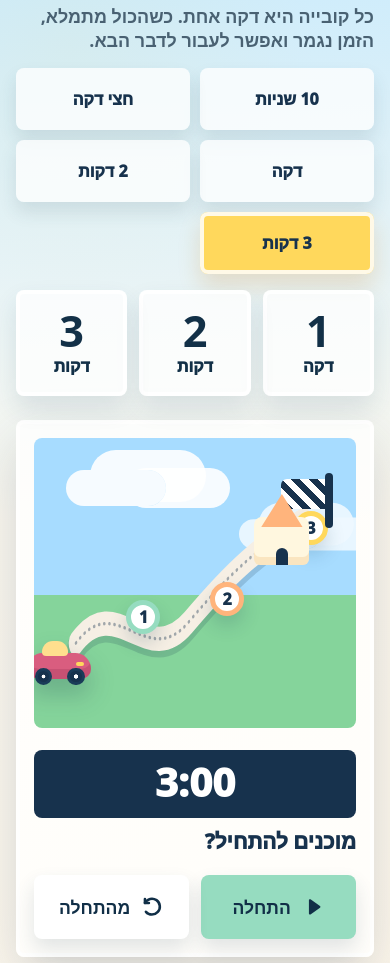
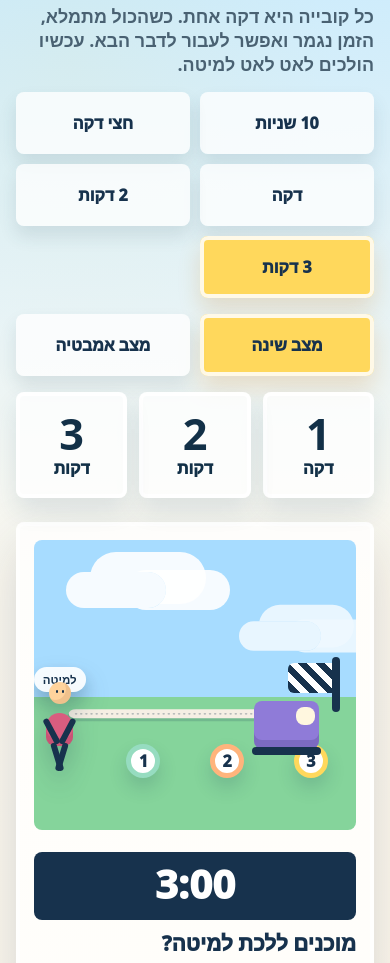
Before and after one commit to yuvalm87/kid-timer, a plain HTML site: page index.html in a window 390 px wide. Shown: the part 137-1100 px from the top of the page. Drawn offline with Linux system fonts and the light colour scheme.

Commit message:
Improve timer modes and mobile audio

```diff
--- a/index.html
+++ b/index.html
@@ -129,7 +129,15 @@
         max-width: 520px;
       }
 
-      .time-choice {
+      .mode-picker {
+        display: grid;
+        grid-template-columns: repeat(2, minmax(120px, 1fr));
+        gap: 10px;
+        max-width: 430px;
+      }
+
+      .time-choice,
+      .mode-choice {
         min-height: 62px;
         border: 0;
         border-radius: 8px;
@@ -141,7 +149,8 @@
         font-weight: 950;
       }
 
-      .time-choice[aria-pressed="true"] {
+      .time-choice[aria-pressed="true"],
+      .mode-choice[aria-pressed="true"] {
         background: var(--lemon);
         box-shadow:
           inset 0 0 0 4px rgba(255, 255, 255, 0.85),
@@ -248,42 +257,86 @@
         position: absolute;
         width: clamp(86px, 15vw, 138px);
         height: clamp(92px, 16vw, 142px);
-        right: 7%;
-        top: 12%;
+        right: 5%;
+        bottom: 28%;
         z-index: 3;
       }
 
-      .house {
+      .bed,
+      .bath {
         position: absolute;
-        left: 8%;
+        left: 0;
         bottom: 0;
-        width: 64%;
+        width: 76%;
         height: 52%;
-        border-radius: 8px 8px 6px 6px;
-        background: #fff7df;
-        box-shadow: inset 0 -8px 0 rgba(233, 166, 82, 0.22);
       }
 
-      .house::before {
+      .bed {
+        display: none;
+        border-radius: 8px;
+        background: #8f7bd8;
+        box-shadow: inset 0 -9px 0 rgba(41, 32, 92, 0.18);
+      }
+
+      .bed::before {
         content: "";
         position: absolute;
-        left: 12%;
-        right: 12%;
-        top: -48%;
-        height: 70%;
-        background: var(--peach);
-        clip-path: polygon(50% 0, 100% 100%, 0 100%);
+        right: 6%;
+        top: 12%;
+        width: 30%;
+        height: 38%;
+        border-radius: 8px;
+        background: #fff7df;
       }
 
-      .house::after {
+      .bed::after {
         content: "";
         position: absolute;
-        width: 22%;
-        height: 34%;
-        left: 39%;
-        bottom: 0;
-        border-radius: 6px 6px 0 0;
+        left: -3%;
+        right: -3%;
+        bottom: -12%;
+        height: 16%;
+        border-radius: 999px;
         background: var(--ink);
+      }
+
+      .bath {
+        display: none;
+        height: 48%;
+        border-radius: 12px 12px 32px 32px;
+        background: #ffffff;
+        box-shadow:
+          inset 0 -12px 0 rgba(99, 171, 201, 0.26),
+          0 8px 0 rgba(23, 50, 77, 0.12);
+      }
+
+      .bath::before {
+        content: "";
+        position: absolute;
+        left: 10%;
+        right: 10%;
+        top: 18%;
+        height: 28%;
+        border-radius: 999px;
+        background: #8edcff;
+      }
+
+      .bath::after {
+        content: "";
+        position: absolute;
+        right: 10%;
+        top: -36%;
+        width: 16%;
+        height: 46%;
+        border: 8px solid var(--ink);
+        border-left: 0;
+        border-bottom: 0;
+        border-radius: 0 24px 0 0;
+      }
+
+      .mode-sleep .bed,
+      .mode-bath .bath {
+        display: block;
       }
 
       .finish-flag {
@@ -321,9 +374,9 @@
 
       .road-map {
         position: absolute;
-        inset: 8% 5% 12%;
+        inset: 42% 5% 16%;
         width: 90%;
-        height: 80%;
+        height: 30%;
         overflow: visible;
         z-index: 1;
       }
@@ -340,7 +393,7 @@
       .road-shadow {
         stroke: rgba(28, 65, 82, 0.18);
         stroke-width: 52;
-        transform: translateY(8px);
+        transform: translateY(10px);
       }
 
       .road-base {
@@ -393,69 +446,112 @@
       .runner {
         position: absolute;
         left: var(--runner-left, 8%);
-        bottom: var(--runner-bottom, 16%);
-        width: clamp(70px, 13vw, 108px);
-        height: clamp(46px, 8vw, 72px);
+        bottom: 20%;
+        width: clamp(58px, 10vw, 86px);
+        height: clamp(92px, 16vw, 132px);
         transform: translateX(-50%);
-        transition:
-          left 500ms linear,
-          bottom 500ms linear;
+        transition: left 500ms linear;
         filter: drop-shadow(0 13px 12px rgba(19, 54, 77, 0.24));
         z-index: 4;
       }
 
-      .runner-body {
+      .kid-head {
         position: absolute;
-        left: 6%;
-        right: 6%;
-        bottom: 18%;
-        height: 56%;
-        border-radius: 18px 22px 14px 14px;
-        background: var(--berry);
-        box-shadow: inset 0 -10px 0 rgba(117, 32, 62, 0.18);
+        width: 38%;
+        aspect-ratio: 1;
+        border-radius: 50%;
+        left: 31%;
+        top: 2%;
+        background: #ffd39c;
+        box-shadow: inset -5px -4px 0 rgba(151, 86, 42, 0.14);
       }
 
-      .runner-body::before {
+      .kid-head::before,
+      .kid-head::after {
         content: "";
         position: absolute;
-        left: 22%;
-        top: -48%;
-        width: 42%;
-        height: 58%;
-        border-radius: 16px 16px 6px 6px;
-        background: #ffdf8e;
-        box-shadow: 34px 18px 0 -12px rgba(255, 255, 255, 0.92);
+        top: 38%;
+        width: 10%;
+        height: 10%;
+        border-radius: 50%;
+        background: var(--ink);
       }
 
-      .runner-body::after {
-        content: "";
-        position: absolute;
-        right: 11%;
-        top: 34%;
-        width: 13%;
-        height: 16%;
-        border-radius: 999px;
-        background: var(--lemon);
+      .kid-head::before {
+        right: 32%;
       }
 
-      .runner-wheel {
-        position: absolute;
-        width: 25%;
-        aspect-ratio: 1;
-        bottom: 5%;
-        border-radius: 50%;
-        background:
-          radial-gradient(circle, #ffffff 0 25%, transparent 26%),
-          var(--ink);
-        border: 3px solid #1a3b58;
+      .kid-head::after {
+        left: 32%;
       }
 
-      .runner-wheel.one {
-        right: 14%;
+      .kid-body {
+        position: absolute;
+        width: 46%;
+        height: 36%;
+        left: 27%;
+        top: 36%;
+        border-radius: 18px 18px 12px 12px;
+        background: var(--berry);
+        box-shadow: inset 0 -8px 0 rgba(117, 32, 62, 0.16);
       }
 
-      .runner-wheel.two {
-        left: 14%;
+      .mode-bath .kid-body {
+        background: #28a7d8;
+      }
+
+      .kid-arm,
+      .kid-leg {
+        position: absolute;
+        width: 10%;
+        border-radius: 999px;
+        background: var(--ink);
+        transform-origin: top center;
+      }
+
+      .kid-arm {
+        height: 30%;
+        top: 42%;
+      }
+
+      .kid-arm.one {
+        right: 20%;
+        transform: rotate(28deg);
+      }
+
+      .kid-arm.two {
+        left: 20%;
+        transform: rotate(-28deg);
+      }
+
+      .kid-leg {
+        height: 31%;
+        top: 68%;
+      }
+
+      .kid-leg.one {
+        right: 34%;
+        transform: rotate(17deg);
+      }
+
+      .kid-leg.two {
+        left: 34%;
+        transform: rotate(-17deg);
+      }
+
+      .kid-label {
+        position: absolute;
+        top: -14%;
+        left: 50%;
+        transform: translateX(-50%);
+        min-width: max-content;
+        padding: 5px 9px;
+        border-radius: 999px;
+        background: rgba(255, 255, 255, 0.9);
+        color: var(--ink);
+        font-size: clamp(0.72rem, 1.7vw, 0.95rem);
+        font-weight: 900;
+        box-shadow: 0 8px 14px rgba(25, 65, 87, 0.14);
       }
 
       .readout {
@@ -575,6 +671,10 @@
           grid-template-columns: repeat(2, minmax(0, 1fr));
         }
 
+        .mode-picker {
+          grid-template-columns: repeat(2, minmax(0, 1fr));
+        }
+
         .timer-stage {
           padding: 14px;
         }
@@ -602,7 +702,7 @@
     </style>
   </head>
   <body>
-    <div class="page" id="app">
+    <div class="page mode-sleep" id="app">
       <header>
         <div class="brand" aria-label="טיימר של שלוש דקות">
           <div class="brand-mark" aria-hidden="true">
@@ -629,6 +729,11 @@
             <button class="time-choice" type="button" data-seconds="180" aria-pressed="true">3 דקות</button>
           </div>
 
+          <div class="mode-picker" aria-label="בחירת מצב לטיימר">
+            <button class="mode-choice" type="button" data-mode="sleep" aria-pressed="true">מצב שינה</button>
+            <button class="mode-choice" type="button" data-mode="bath" aria-pressed="false">מצב אמבטיה</button>
+          </div>
+
           <div class="minute-row" aria-label="שלוש דקות מחולקות לשלושה חלקים">
           </div>
         </section>
@@ -639,26 +744,33 @@
             <div class="cloud two"></div>
             <div class="finish-scene" aria-hidden="true">
               <div class="finish-flag"></div>
-              <div class="house"></div>
+              <div class="bed"></div>
+              <div class="bath"></div>
             </div>
             <svg class="road-map" viewBox="0 0 900 420" aria-hidden="true" preserveAspectRatio="none">
-              <path class="road-shadow" d="M80 330 C205 230 300 382 430 292 S650 154 790 106" />
-              <path class="road-base" d="M80 330 C205 230 300 382 430 292 S650 154 790 106" />
-              <path class="road-progress" pathLength="100" d="M80 330 C205 230 300 382 430 292 S650 154 790 106" />
-              <path class="road-dashes" d="M80 330 C205 230 300 382 430 292 S650 154 790 106" />
+              <path class="road-shadow" d="M80 250 L790 250" />
+              <path class="road-base" d="M80 250 L790 250" />
+              <path class="road-progress" pathLength="100" d="M80 250 L790 250" />
+              <path class="road-dashes" d="M80 250 L790 250" />
             </svg>
             <div class="road-stations" aria-hidden="true">
             </div>
             <div class="runner" aria-hidden="true">
-              <div class="runner-body"></div>
-              <div class="runner-wheel one"></div>
-              <div class="runner-wheel two"></div>
+              <div class="kid-label" id="kidLabel">למיטה</div>
+              <div class="kid-head"></div>
+              <div class="kid-body"></div>
+              <div class="kid-arm one"></div>
+              <div class="kid-arm two"></div>
+              <div class="kid-leg one"></div>
+              <div class="kid-leg two"></div>
             </div>
           </div>
 
           <div class="readout">
             <div class="time" id="time" aria-live="polite">3:00</div>
-            <p class="status" id="status">מוכנים להתחיל?</p>
+            <div>
+              <p class="status" id="status">מוכנים להתחיל?</p>
+            </div>
           </div>
 
           <div class="controls">
@@ -682,11 +794,28 @@
 
     <script>
       const options = {
-        10: { title: "10 שניות", lead: "מסלול קצרצר. המכונית מגיעה לדגל ממש מהר.", blocks: ["10"], aria: "עשר שניות" },
+        10: { title: "10 שניות", lead: "מסלול קצרצר. מגיעים לדגל ממש מהר.", blocks: ["10"], aria: "עשר שניות" },
         30: { title: "חצי דקה", lead: "קובייה אחת קצרה. כשהיא מתמלאת, הזמן נגמר.", blocks: ["חצי"], aria: "חצי דקה" },
         60: { title: "דקה", lead: "קובייה אחת היא דקה אחת. כשהיא מתמלאת, הזמן נגמר.", blocks: ["1"], aria: "דקה אחת" },
         120: { title: "2 דקות", lead: "כל קובייה היא דקה אחת. כשהשתיים מתמלאות, הזמן נגמר.", blocks: ["1", "2"], aria: "שתי דקות מחולקות לשני חלקים" },
         180: { title: "3 דקות", lead: "כל קובייה היא דקה אחת. כשהכול מתמלא, הזמן נגמר ואפשר לעבור לדבר הבא.", blocks: ["1", "2", "3"], aria: "שלוש דקות מחולקות לשלושה חלקים" },
+      };
+
+      const modes = {
+        sleep: {
+          label: "למיטה",
+          lead: "עכשיו הולכים לאט לאט למיטה.",
+          ready: "מוכנים ללכת למיטה?",
+          done: "הגענו למיטה. לילה טוב.",
+          almost: "כמעט במיטה.",
+        },
+        bath: {
+          label: "לאמבטיה",
+          lead: "עכשיו הולכים לאט לאט לאמבטיה.",
+          ready: "מוכנים ללכת לאמבטיה?",
+          done: "הגענו לאמבטיה. כל הכבוד.",
+          almost: "כמעט באמבטיה.",
+        },
       };
 
       const app = document.querySelector("#app");
@@ -699,14 +828,19 @@
       const reset = document.querySelector("#reset");
       const soundToggle = document.querySelector("#soundToggle");
       const timeChoices = [...document.querySelectorAll(".time-choice")];
+      const modeChoices = [...document.querySelectorAll(".mode-choice")];
       const blockRow = document.querySelector(".minute-row");
       const roadStations = document.querySelector(".road-stations");
+      const kidLabel = document.querySelector("#kidLabel");
 
       let totalSeconds = 180;
       let remaining = totalSeconds;
+      let currentMode = "sleep";
       let running = false;
       let timerId = null;
       let soundOn = true;
+      let audioCtx = null;
+      let audioUnlocked = false;
 
       const startIcon = `
         <svg class="icon" viewBox="0 0 24 24" fill="currentColor" aria-hidden="true">
@@ -730,10 +864,9 @@
       }
 
       function roadPoint(progress) {
-        const curve = Math.sin(progress * Math.PI * 2) * 7;
         return {
           x: 8 + progress * 78,
-          y: 14 + progress * 55 + curve,
+          y: 24,
         };
       }
 
@@ -767,27 +900,77 @@
           .join("");
       }
 
+      function refreshCopy() {
+        const option = options[totalSeconds];
+        const mode = modes[currentMode];
+        titleEl.textContent = option.title;
+        leadEl.textContent = `${option.lead} ${mode.lead}`;
+        kidLabel.textContent = mode.label;
+      }
+
       function setDuration(seconds) {
         stopTimer();
         totalSeconds = seconds;
         remaining = totalSeconds;
 
-        const option = options[seconds];
-        titleEl.textContent = option.title;
-        leadEl.textContent = option.lead;
         timeChoices.forEach((choice) => {
           choice.setAttribute("aria-pressed", String(Number(choice.dataset.seconds) === seconds));
         });
+        refreshCopy();
         renderBlocks();
         renderStations();
         update();
       }
 
-      function playDoneSound() {
+      function setMode(modeName) {
+        stopTimer();
+        currentMode = modeName;
+        remaining = totalSeconds;
+        app.classList.toggle("mode-sleep", currentMode === "sleep");
+        app.classList.toggle("mode-bath", currentMode === "bath");
+        modeChoices.forEach((choice) => {
+          choice.setAttribute("aria-pressed", String(choice.dataset.mode === modeName));
+        });
+        refreshCopy();
+        update();
+      }
+
+      function getAudioContext() {
+        const AudioContext = window.AudioContext || window.webkitAudioContext;
+        if (!AudioContext) return null;
+        if (!audioCtx) audioCtx = new AudioContext();
+        return audioCtx;
+      }
+
+      async function unlockSound() {
+        if (!soundOn || audioUnlocked) return;
+        const ctx = getAudioContext();
+        if (!ctx) return;
+        if (ctx.state === "suspended") {
+          await ctx.resume();
+        }
+
+        const oscillator = ctx.createOscillator();
+        const gain = ctx.createGain();
+        gain.gain.setValueAtTime(0.0001, ctx.currentTime);
+        oscillator.connect(gain).connect(ctx.destination);
+        oscillator.start(ctx.currentTime);
+        oscillator.stop(ctx.currentTime + 0.03);
+        audioUnlocked = true;
+      }
+
+      async function playDoneSound() {
         if (!soundOn) return;
-        const AudioContext = window.AudioContext || window.webkitAudioContext;
-        if (!AudioContext) return;
-        const ctx = new AudioContext();
+        const ctx = getAudioContext();
+        if (!ctx) return;
+        if (ctx.state === "suspended") {
+          await ctx.resume();
+        }
+
+        if ("vibrate" in navigator) {
+          navigator.vibrate([180, 80, 180]);
+        }
+
         [523.25, 659.25, 783.99].forEach((frequency, index) => {
           const oscillator = ctx.createOscillator();
           const gain = ctx.createGain();
@@ -808,7 +991,6 @@
         const carPoint = roadPoint(elapsed);
         visual.style.setProperty("--road-left", `${100 - elapsed * 100}`);
         visual.style.setProperty("--runner-left", `${carPoint.x}%`);
-        visual.style.setProperty("--runner-bottom", `${carPoint.y}%`);
         timeEl.textContent = formatTime(remaining);
 
         const blocks = [...document.querySelectorAll(".minute-block")];
@@ -827,11 +1009,11 @@
         });
 
         if (remaining === totalSeconds) {
-          statusEl.textContent = "מוכנים להתחיל?";
+          statusEl.textContent = modes[currentMode].ready;
         } else if (remaining === 0) {
-          statusEl.textContent = "נגמר! כל הכבוד.";
+          statusEl.textContent = modes[currentMode].done;
         } else if (remaining <= 10) {
-          statusEl.textContent = "כמעט סיימנו.";
+          statusEl.textContent = modes[currentMode].almost;
         } else {
           const totalBlocks = options[totalSeconds].blocks.length;
           const blocksLeft = Math.max(1, Math.ceil((remaining / totalSeconds) * totalBlocks));
@@ -849,6 +1031,7 @@
       }
 
       function startTimer() {
+        unlockSound();
         if (remaining === 0) remaining = totalSeconds;
         running = true;
         startPause.innerHTML = pauseIcon;
@@ -884,11 +1067,21 @@
         });
       });
 
+      modeChoices.forEach((choice) => {
+        choice.addEventListener("click", () => {
+          setMode(choice.dataset.mode);
+        });
+      });
+
       soundToggle.addEventListener("click", () => {
         soundOn = !soundOn;
         soundToggle.textContent = soundOn ? "צליל בסוף: פעיל" : "צליל בסוף: כבוי";
+        if (soundOn) unlockSound();
       });
 
+      document.addEventListener("pointerdown", unlockSound, { once: true });
+
+      refreshCopy();
       renderStations();
       renderBlocks();
       update();
```
